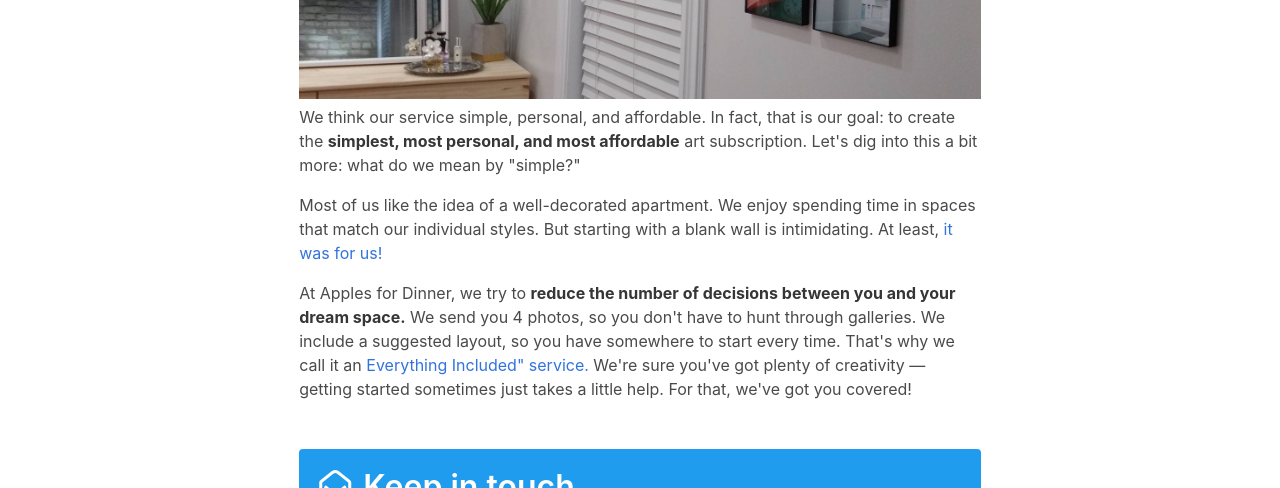
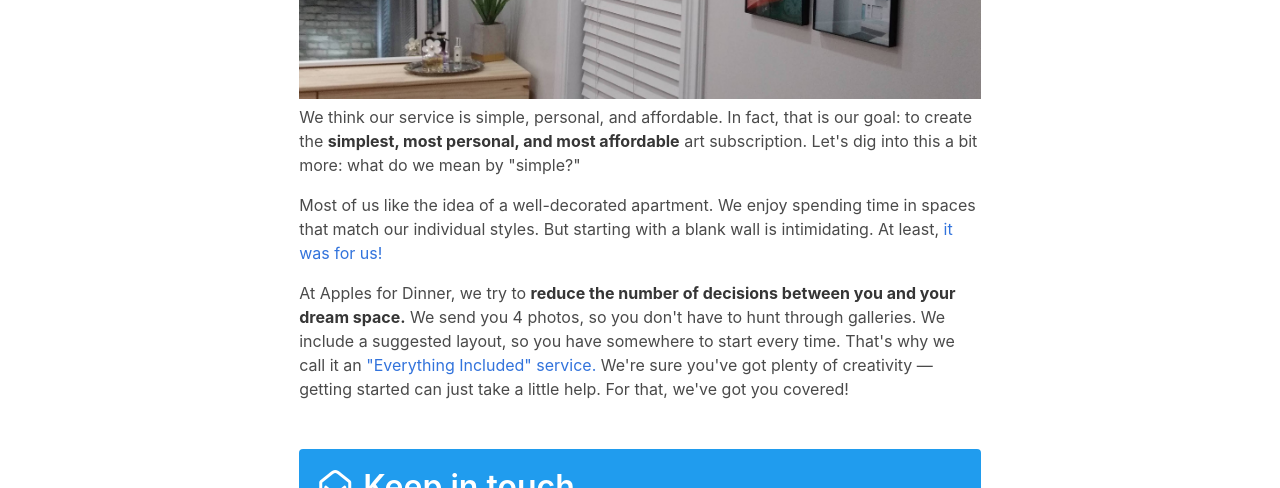
Before and after one commit to kofigumbs/apples-for-dinner, a Jekyll site: the page built from blog/easy-decision.html, in a window 1280 px wide. Shown: the part 568-1056 px from the top of the page. Built offline with Jekyll 4.4.1, drawn with Linux system fonts in a browser that asks for light colours; comment, search, counter and statistics services are not loaded.

Commit message:
Update easy-decision.html

```diff
--- a/blog/easy-decision.html
+++ b/blog/easy-decision.html
@@ -10,7 +10,7 @@ layout: narrow
   <img src="/images/blog-easy-decision.jpg">
 
   <p>
-    We think our service simple, personal, and affordable.
+    We think our service is simple, personal, and affordable.
     In fact, that is our goal: to create the
     <strong>simplest, most personal, and most affordable</strong>
     art subscription.
@@ -29,9 +29,9 @@ layout: narrow
     <strong>reduce the number of decisions between you and your dream space.</strong>
     We send you 4 photos, so you don't have to hunt through galleries.
     We include a suggested layout, so you have somewhere to start every time.
-    That's why we call it an <a href="/pricing">Everything Included" service.</a>
+    That's why we call it an <a href="/pricing">"Everything Included" service.</a>
     We're sure you've got plenty of creativity —
-    getting started sometimes just takes a little help.
+    getting started can just take a little help.
     For that, we've got you covered!
   </p>
 </div>
```
